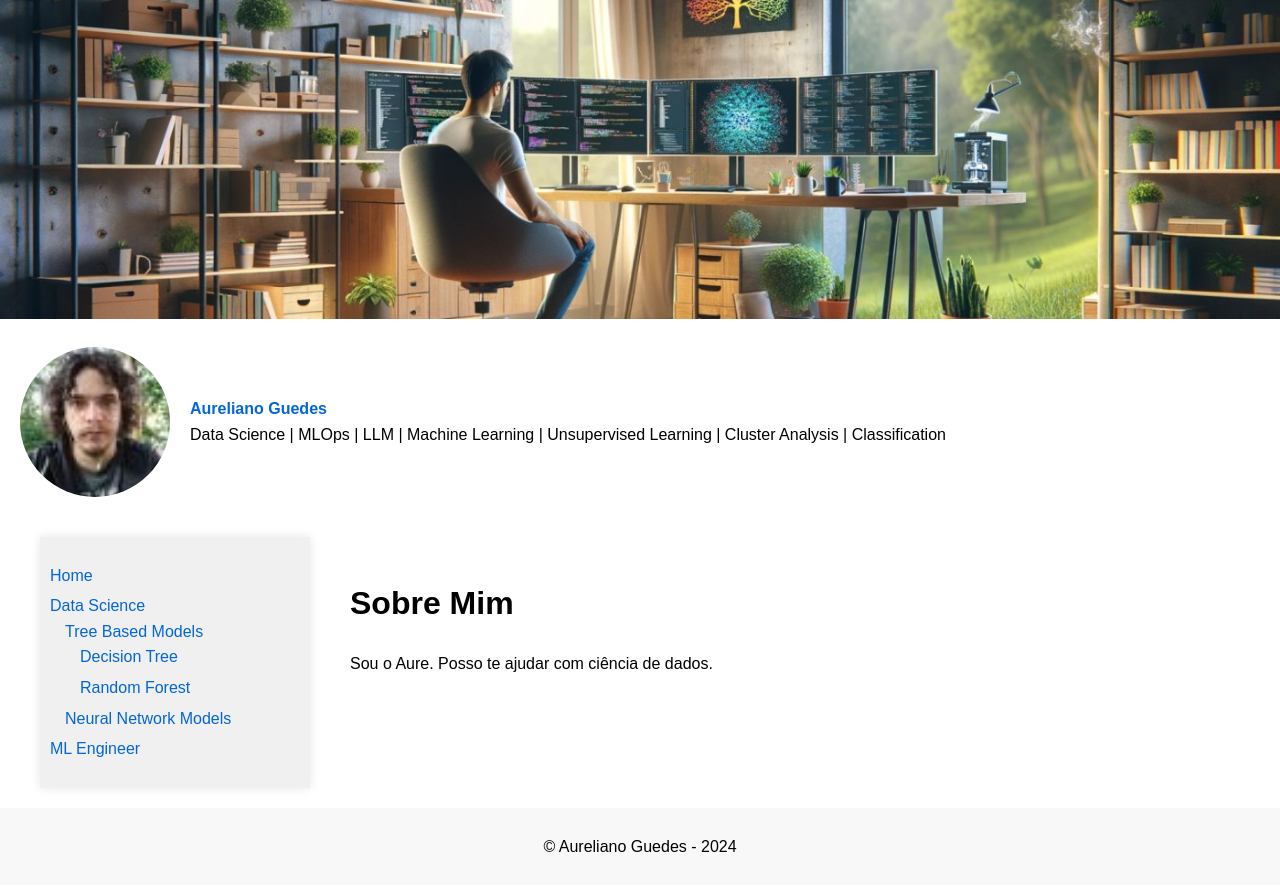
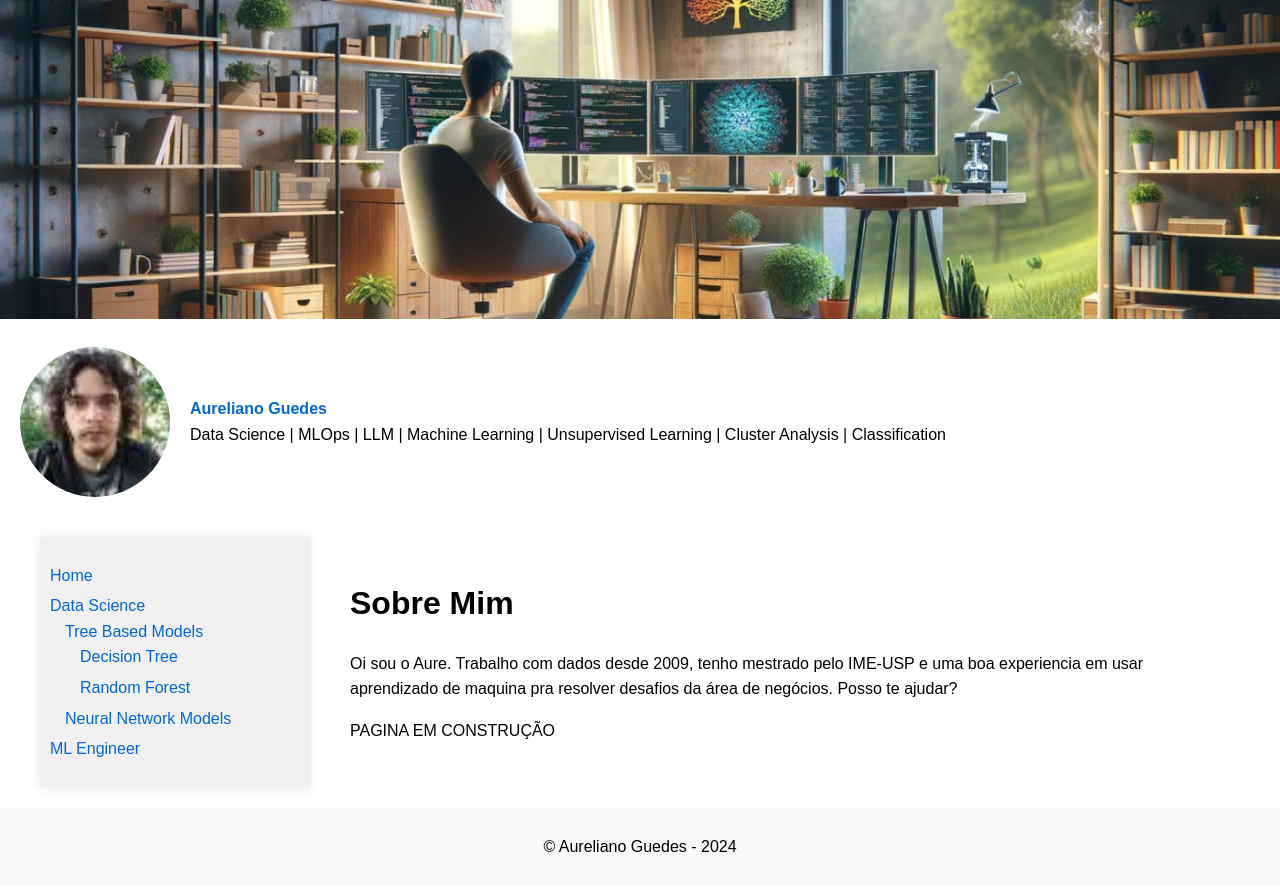
Before and after one commit to acpguedes/acpguedes.github.io, a Jekyll site: the page built from index.markdown, in a window 1280 px wide. Shown: the top 891 px of the page. Built offline with Jekyll 4.4.1, drawn with Linux system fonts in a browser that asks for light colours.

Commit message:
(FEAT): small change

```diff
--- a/index.markdown
+++ b/index.markdown
@@ -6,5 +6,10 @@ permalink: /
 
 # Sobre Mim
 
-Sou o Aure.
-Posso te ajudar com ciência de dados.
+Oi sou o Aure.
+Trabalho com dados desde 2009, tenho mestrado pelo IME-USP e uma boa experiencia em
+usar aprendizado de maquina pra resolver desafios da área de negócios.
+Posso te ajudar?
+
+
+PAGINA EM CONSTRUÇÃO
```
